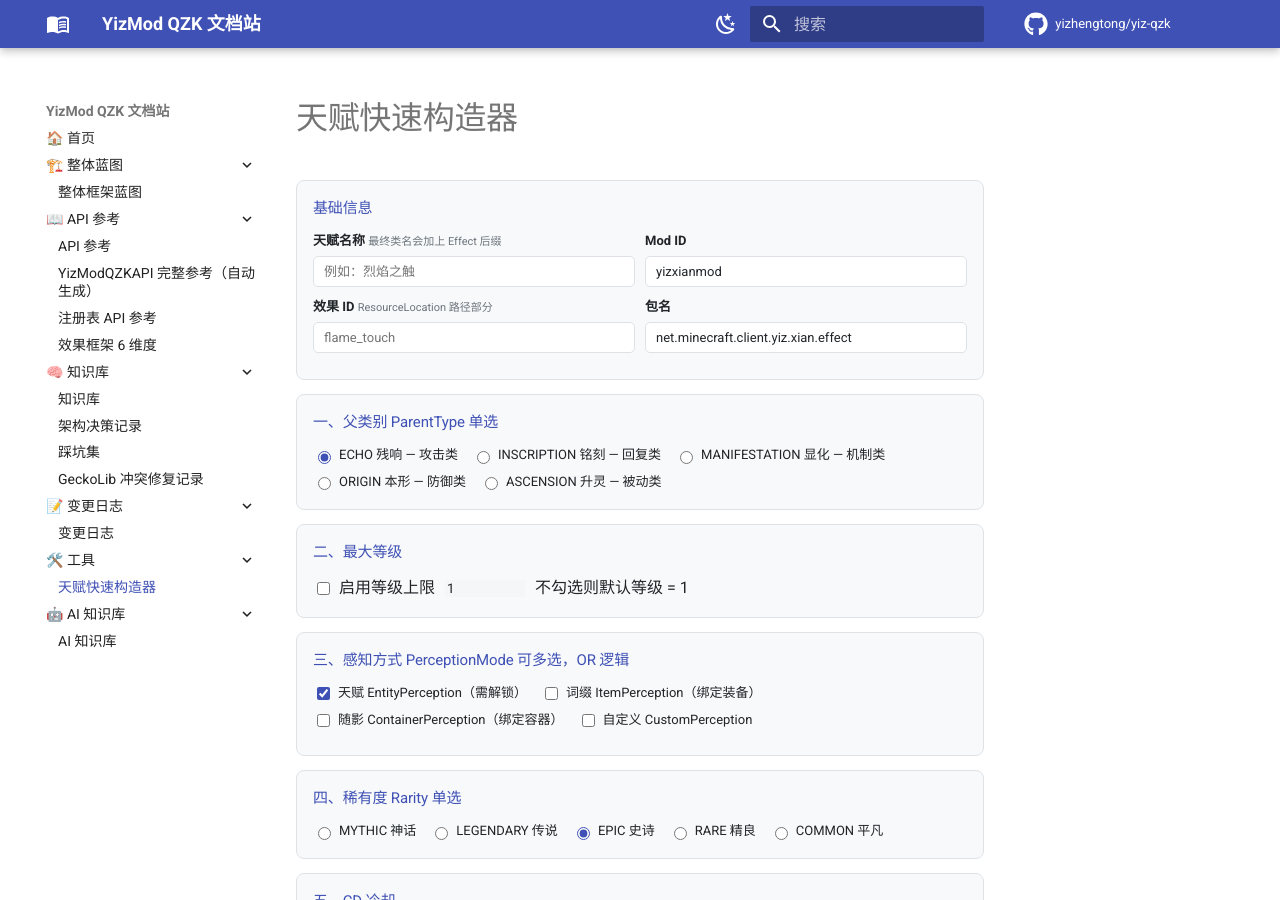
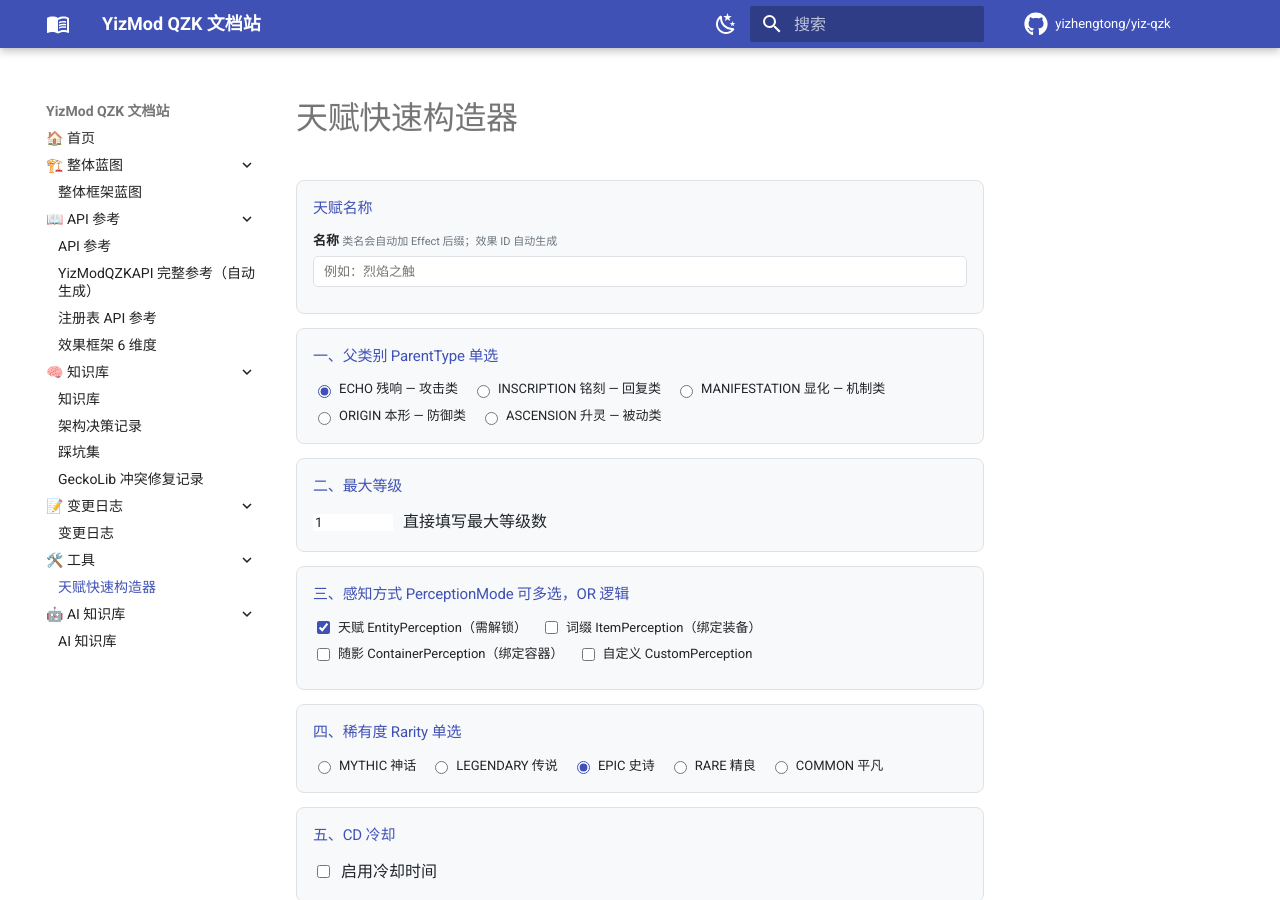
Before and after one commit to yizhengtong/yizqzk-docs, an MkDocs documentation site: the page built from docs/tools/talent-builder.md, in a window 1280 px wide and 900 px high. Built offline with MkDocs 1.6.1 and Material for MkDocs 9.7.7, drawn with Linux system fonts in a browser that asks for light colours; comment, search, counter and statistics services are not loaded.

Commit message:
fix: talent builder — 移除modid/effid/pkg字段，最大等级直接填写
Co-Authored-By: Claude Opus 4.7 <noreply@anthropic.com>

```diff
--- a/docs/tools/talent-builder.md
+++ b/docs/tools/talent-builder.md
@@ -45,25 +45,11 @@
 <noscript><p style="color:var(--c-danger)">此工具需要 JavaScript。</p></noscript>
 
 <div class="tb-section">
-<h3>基础信息</h3>
+<h3>天赋名称</h3>
 <div class="tb-row">
-<div class="tb-field" style="min-width:250px;">
-<label>天赋名称 <span class="hint">最终类名会加上 Effect 后缀</span></label>
+<div class="tb-field" style="min-width:300px;">
+<label>名称 <span class="hint">类名会自动加 Effect 后缀；效果 ID 自动生成</span></label>
 <input type="text" id="name" placeholder="例如：烈焰之触" oninput="livePreview()">
-</div>
-<div class="tb-field">
-<label>Mod ID</label>
-<input type="text" id="modid" value="yizxianmod" oninput="livePreview()">
-</div>
-</div>
-<div class="tb-row">
-<div class="tb-field">
-<label>效果 ID <span class="hint">ResourceLocation 路径部分</span></label>
-<input type="text" id="effid" placeholder="flame_touch" oninput="livePreview()">
-</div>
-<div class="tb-field">
-<label>包名</label>
-<input type="text" id="pkg" value="net.minecraft.client.yiz.xian.effect" oninput="livePreview()">
 </div>
 </div>
 </div>
@@ -82,11 +68,8 @@
 <div class="tb-section">
 <h3>二、最大等级</h3>
 <div style="display:flex;align-items:center;gap:10px;">
-<label style="display:flex;align-items:center;gap:6px;cursor:pointer;">
-<input type="checkbox" id="has-level" onchange="toggleLevel();livePreview();"> 启用等级上限
-</label>
-<input type="number" id="max-level" value="1" min="1" max="100" style="width:80px;" disabled oninput="livePreview()">
-<span class="hint">不勾选则默认等级 = 1</span>
+<input type="number" id="max-level" value="1" min="1" max="100" style="width:80px;" oninput="livePreview()">
+<span class="hint">直接填写最大等级数</span>
 </div>
 </div>
 
@@ -214,13 +197,12 @@ function getPerception() {
 }
 
 function buildData() {
+  var name = val('name') || '未命名天赋';
   return {
-    name: val('name') || '未命名天赋',
-    modid: val('modid') || 'yizxianmod',
-    effid: val('effid') || '',
-    pkg: val('pkg') || 'net.minecraft.client.yiz.xian.effect',
+    name: name,
+    effid: name.replace(/[^a-zA-Z0-9一-鿿]+/g, '_').toLowerCase() || 'untitled',
     parent: checkedVal('parent') || 'ECHO',
-    maxLevel: $('has-level').checked ? parseInt(val('max-level'))||1 : 1,
+    maxLevel: parseInt(val('max-level'))||1,
     perception: getPerception(),
     rarity: checkedVal('rarity') || 'EPIC',
     cooldown: $('has-cd').checked ? parseInt(val('cd-ticks'))||0 : 0,
```
Also changed, not shown: other parts of docs/tools/talent-builder.md (+1 -2 lines).
